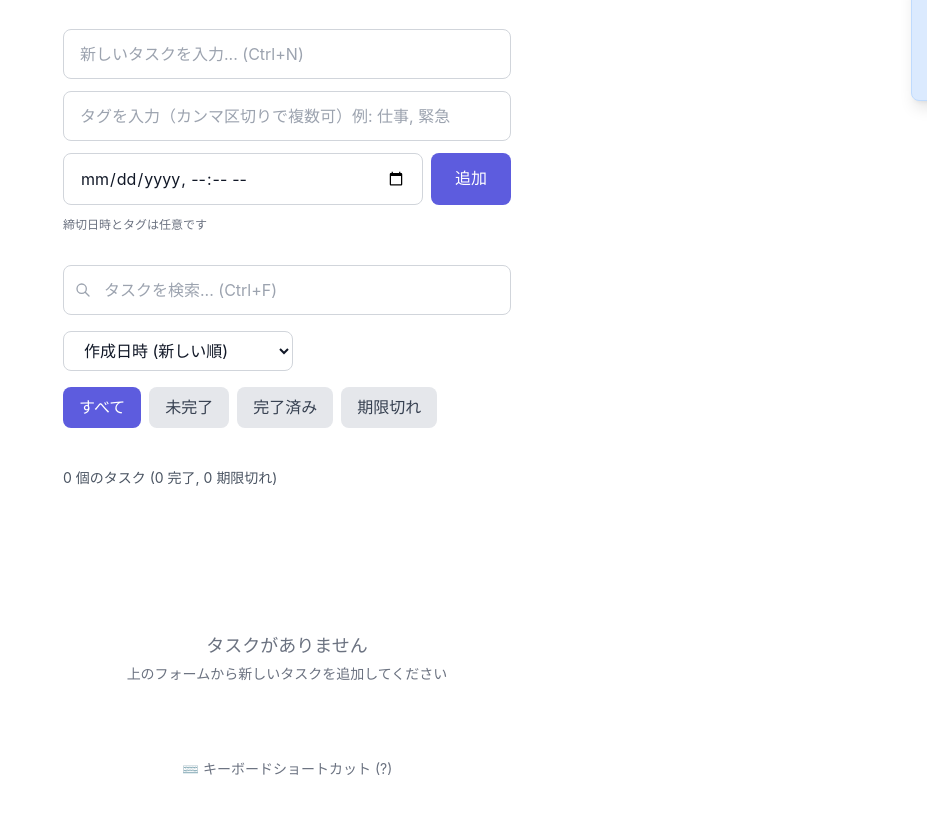
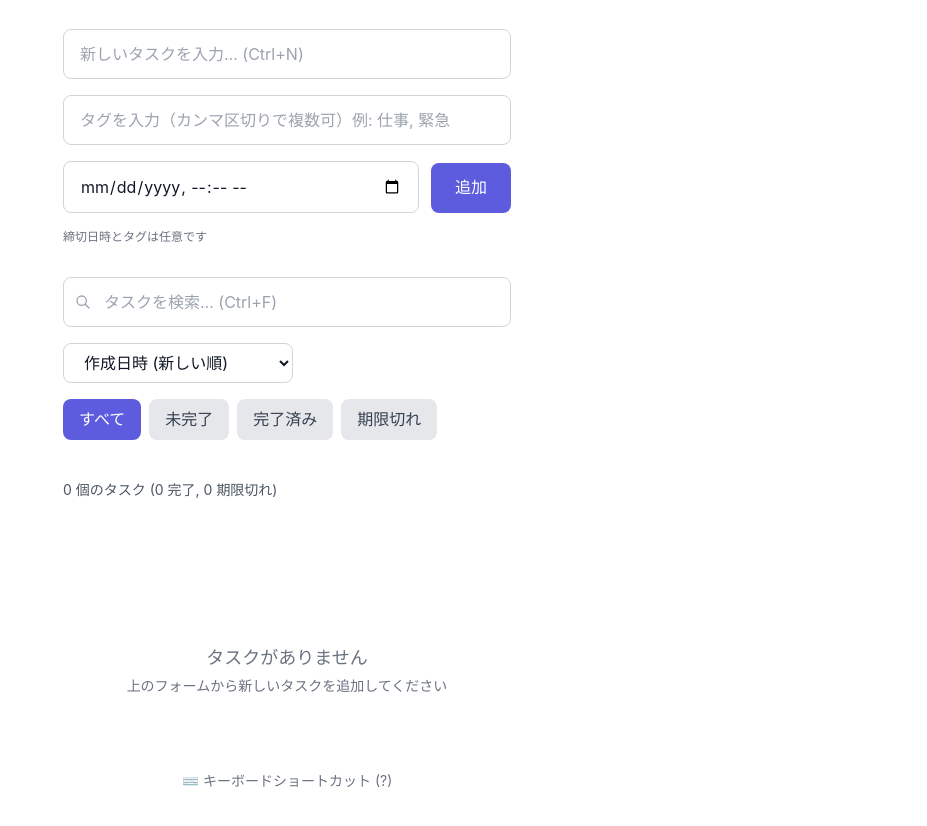
Before and after one commit to jun-dev-code/Todo---, a website built with webpack: page docs/index.html in a window 1280 px wide. Shown: the part 109-935 px from the top of the page, without its empty margins (353-1280 px from the left). Built offline with nearby package versions, Linux system fonts and the light colour scheme.

Commit message:
0629修正

```diff
--- a/docs/index.html
+++ b/docs/index.html
@@ -1 +1 @@
-<!doctype html><html lang="ja"><head><meta charset="UTF-8"><meta name="viewport" content="width=device-width,initial-scale=1"><title>Todo App</title><script defer="defer" src="main.df03e92563f5b8768f38.js"></script><link href="main.fbc5949486031b21de28.css" rel="stylesheet"></head><body class="bg-white dark:bg-gray-900 text-gray-900 dark:text-white transition-colors duration-300"><div id="app"></div></body></html>
+<!doctype html><html lang="ja"><head><meta charset="UTF-8"><meta name="viewport" content="width=device-width,initial-scale=1"><title>Todo App</title><script defer="defer" src="main.e46330af108713b07b2e.js"></script><link href="main.50ca4c1d41eb89a0b7c3.css" rel="stylesheet"></head><body class="bg-white dark:bg-gray-900 text-gray-900 dark:text-white transition-colors duration-300"><div id="app"></div></body></html>
--- a/src/assets/styles/main.css
+++ b/src/assets/styles/main.css
@@ -10,6 +10,15 @@
     body {
         font-family: -apple-system, BlinkMacSystemFont, 'Segoe UI', Roboto, 'Helvetica Neue', Arial, sans-serif;
         line-height: 1.6;
+    }
+
+    /* リセット不要なul/liのスタイルを削除 */
+    ul, ol {
+        @apply list-none p-0 m-0;
+    }
+
+    li {
+        @apply p-0 m-0;
     }
 }
 
@@ -36,6 +45,44 @@
 
     .task-item.task-exit {
         animation: slideOutToRight 0.3s ease-out forwards;
+    }
+
+    /* Input Group - レスポンシブレイアウト */
+    .input-group {
+        @apply flex flex-col gap-3;
+    }
+
+    @media (min-width: 768px) {
+        .input-group {
+            @apply flex-row items-end gap-3;
+        }
+
+        .input-group .input-field {
+            @apply flex-1;
+        }
+
+        .input-group .submit-button {
+            @apply flex-shrink-0;
+        }
+    }
+
+    /* フォーム要素の統一スタイル */
+    .form-input {
+        @apply w-full text-base px-4 py-3 border border-gray-300 dark:border-gray-600 rounded-lg;
+        @apply focus:outline-none focus:ring-2 focus:ring-primary focus:border-transparent;
+        @apply bg-white dark:bg-gray-800 transition-colors duration-300;
+    }
+
+    .form-button {
+        @apply px-6 py-3 bg-primary hover:bg-primary-hover text-white rounded-lg font-medium;
+        @apply transition-colors duration-200 whitespace-nowrap;
+        @apply disabled:opacity-50 disabled:cursor-not-allowed;
+    }
+
+    .form-select {
+        @apply text-base px-4 py-2 border border-gray-300 dark:border-gray-600 rounded-lg;
+        @apply focus:outline-none focus:ring-2 focus:ring-primary focus:border-transparent;
+        @apply bg-white dark:bg-gray-800 transition-colors duration-300;
     }
 
     .tag-work { @apply bg-blue-100 text-blue-800 dark:bg-blue-900 dark:text-blue-200; }
@@ -70,7 +117,7 @@
     }
 
     .modal-content {
-        @apply bg-white rounded-lg p-6 max-w-lg w-full max-h-screen overflow-y-auto;
+        @apply bg-white rounded-lg p-6 max-w-lg w-full max-h-screen overflow-y-auto mx-4;
         @apply dark:bg-gray-800;
         @apply transform scale-90 transition-transform duration-300 ease-in-out;
     }
@@ -93,6 +140,22 @@
 
     .loading {
         @apply pointer-events-none opacity-60;
+    }
+
+    /* 通知バナーのhide状態を明確に */
+    .notification-banner {
+        @apply fixed top-20 right-4 max-w-sm z-40;
+        @apply transform translate-x-full transition-transform duration-300;
+        @apply bg-blue-100 dark:bg-blue-900 border border-blue-200 dark:border-blue-700;
+        @apply rounded-lg p-4 shadow-lg;
+    }
+
+    .notification-banner.show {
+        @apply translate-x-0;
+    }
+
+    .notification-banner.hidden {
+        @apply translate-x-full opacity-0 pointer-events-none;
     }
 }
 
@@ -133,6 +196,10 @@
     button, .tag {
         @apply min-h-[44px] min-w-[44px] flex items-center justify-center;
     }
+
+    .input-group {
+        @apply gap-4;
+    }
 }
 
 /* Focus improvements */
--- a/src/main.js
+++ b/src/main.js
@@ -37,7 +37,7 @@ const APP_TEMPLATE = `
     </div>
 
     <!-- Notification Permission Banner -->
-    <div id="notificationBanner" class="fixed top-20 right-4 max-w-sm bg-blue-100 dark:bg-blue-900 border border-blue-200 dark:border-blue-700 rounded-lg p-4 shadow-lg z-40 transform translate-x-full transition-transform duration-300" role="banner">
+    <div id="notificationBanner" class="notification-banner hidden" role="banner">
         <div class="flex items-start gap-3">
             <svg class="w-5 h-5 text-blue-500 mt-0.5" fill="none" stroke="currentColor" viewBox="0 0 24 24" aria-hidden="true">
                 <path stroke-linecap="round" stroke-linejoin="round" stroke-width="2" d="M15 17h5l-5 5v-5zM12 13a3 3 0 100-6 3 3 0 000 6zm0 0v6a9 9 0 009-9H12z"></path>
@@ -64,14 +64,14 @@ const APP_TEMPLATE = `
             <!-- Add Task Form -->
             <form id="addTaskForm" class="mb-8" role="form" aria-labelledby="add-task-heading">
                 <h2 id="add-task-heading" class="sr-only">新しいタスクを追加</h2>
-                <div class="space-y-3">
+                <div class="space-y-4">
                     <div>
                         <label for="taskInput" class="sr-only">タスク名</label>
                         <input
                             type="text"
                             id="taskInput"
                             placeholder="新しいタスクを入力... (Ctrl+N)"
-                            class="w-full text-base px-4 py-3 border border-gray-300 dark:border-gray-600 rounded-lg focus:outline-none focus:ring-2 focus:ring-primary focus:border-transparent bg-white dark:bg-gray-800 transition-colors duration-300"
+                            class="form-input"
                             required
                             aria-describedby="task-help"
                             maxlength="200"
@@ -85,19 +85,19 @@ const APP_TEMPLATE = `
                             type="text"
                             id="tagInput"
                             placeholder="タグを入力（カンマ区切りで複数可）例: 仕事, 緊急"
-                            class="w-full text-base px-4 py-3 border border-gray-300 dark:border-gray-600 rounded-lg focus:outline-none focus:ring-2 focus:ring-primary focus:border-transparent bg-white dark:bg-gray-800 transition-colors duration-300"
+                            class="form-input"
                             aria-describedby="tag-help"
                             maxlength="100"
                         >
                         <div id="tag-help" class="sr-only">タスクのタグをカンマ区切りで入力してください。</div>
                     </div>
-                    <div class="flex gap-2">
-                        <div class="flex-1">
+                    <div class="input-group">
+                        <div class="input-field">
                             <label for="deadlineInput" class="sr-only">締切日時</label>
                             <input
                                 type="datetime-local"
                                 id="deadlineInput"
-                                class="w-full text-base px-4 py-3 border border-gray-300 dark:border-gray-600 rounded-lg focus:outline-none focus:ring-2 focus:ring-primary focus:border-transparent bg-white dark:bg-gray-800 transition-colors duration-300"
+                                class="form-input"
                                 aria-describedby="deadline-help"
                             >
                             <div id="deadline-help" class="sr-only">タスクの締切日時を設定してください。</div>
@@ -105,7 +105,7 @@ const APP_TEMPLATE = `
                         <button
                             type="submit"
                             id="addTaskBtn"
-                            class="px-6 py-3 bg-primary hover:bg-primary-hover text-white rounded-lg font-medium transition-colors duration-200 whitespace-nowrap disabled:opacity-50 disabled:cursor-not-allowed"
+                            class="form-button submit-button"
                             aria-label="タスクを追加"
                         >
                             追加
@@ -123,7 +123,7 @@ const APP_TEMPLATE = `
                         type="text"
                         id="searchInput"
                         placeholder="タスクを検索... (Ctrl+F)"
-                        class="w-full text-base px-4 py-3 pl-10 border border-gray-300 dark:border-gray-600 rounded-lg focus:outline-none focus:ring-2 focus:ring-primary focus:border-transparent bg-white dark:bg-gray-800 transition-colors duration-300"
+                        class="form-input pl-10"
                         aria-describedby="search-help"
                     >
                     <svg class="absolute left-3 top-1/2 transform -translate-y-1/2 w-4 h-4 text-gray-400" fill="none" stroke="currentColor" viewBox="0 0 24 24" aria-hidden="true">
@@ -136,7 +136,7 @@ const APP_TEMPLATE = `
             <!-- Sort Options -->
             <div class="mb-4">
                 <label for="sortSelect" class="sr-only">並び順を選択</label>
-                <select id="sortSelect" class="text-base px-4 py-2 border border-gray-300 dark:border-gray-600 rounded-lg focus:outline-none focus:ring-2 focus:ring-primary focus:border-transparent bg-white dark:bg-gray-800 transition-colors duration-300" aria-label="タスクの並び順">
+                <select id="sortSelect" class="form-select" aria-label="タスクの並び順">
                     <option value="created-desc">作成日時 (新しい順)</option>
                     <option value="created-asc">作成日時 (古い順)</option>
                     <option value="deadline-asc">締切日時 (近い順)</option>
@@ -270,12 +270,6 @@ try {
         }
     });
 
-    // Add show class to notification banner for animation
-    const notificationBanner = document.getElementById('notificationBanner');
-    if (notificationBanner) {
-        notificationBanner.classList.add('show');
-    }
-
 } catch (error) {
     ErrorHandler.handleError(error, 'App initialization');
     const appContainer = document.getElementById('app');
```
Also changed, not shown: dist/index.html, dist/main.e46330af108713b07b2e.js.LICENSE.txt (renamed from dist/main.df03e92563f5b8768f38.js.LICENSE.txt), docs/main.e46330af108713b07b2e.js.LICENSE.txt (renamed from docs/main.df03e92563f5b8768f38.js.LICENSE.txt), 8 other files.
